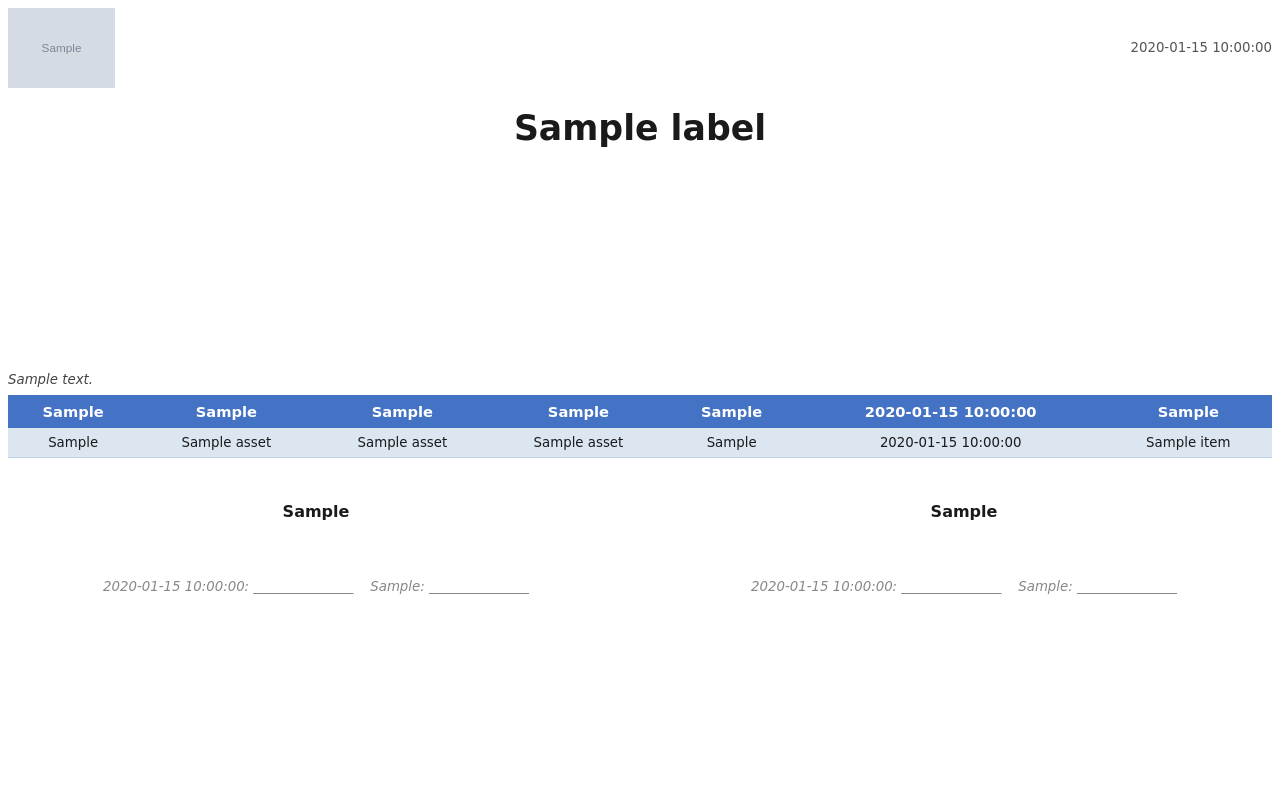
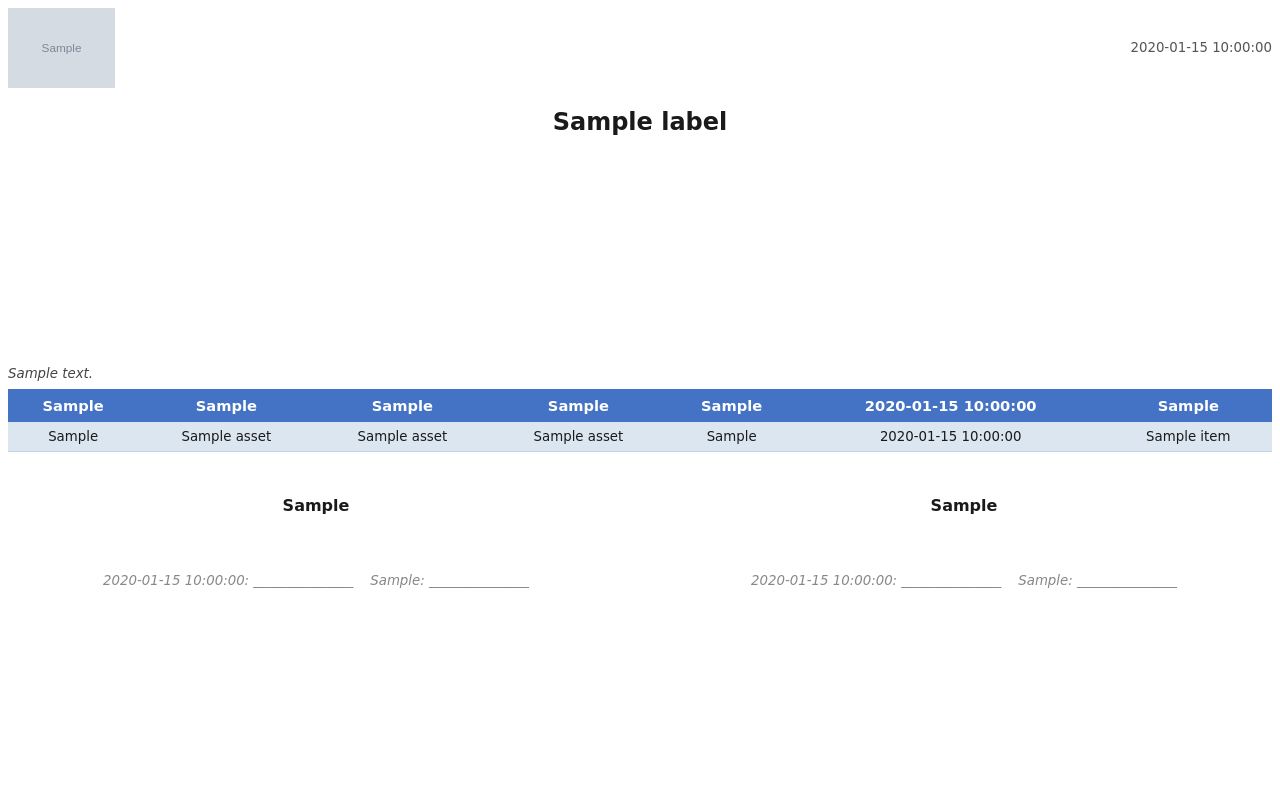
Before and after one commit to ValienteTechnologies/snipe-signature, a FastAPI app: template app/templates/documents/eve/return.html in a window 1280 px wide. Run offline with FastAPI, Linux system fonts and the light colour scheme; the template is opened without the code that fills it: most values are stand-ins (such as "Sample title", 1, 10 or a date in 2020); grey boxes marked "Sample" are stand-in pictures; parts of the project's set-up code (start-up, migrations or seed data) failed here and were passed over.

Commit message:
style: adjust font sizes across document templates for improved typography

```diff
--- a/app/templates/documents/_base.html
+++ b/app/templates/documents/_base.html
@@ -9,7 +9,7 @@
     {% if footer_text %}
     @bottom-center {
       content: "{{ footer_text }}";
-      font-size: 7pt;
+      font-size: 9pt;
       color: #888;
     }
     {% endif %}
--- a/app/templates/documents/eve/checkout.html
+++ b/app/templates/documents/eve/checkout.html
@@ -10,7 +10,7 @@
   .eve-date { font-size: 10pt; color: #555; }
   .eve-title {
     text-align: center;
-    font-size: 26pt;
+    font-size: 18pt;
     font-weight: bold;
     margin: 10px 0 6px;
   }
--- a/app/templates/documents/eve/return.html
+++ b/app/templates/documents/eve/return.html
@@ -10,7 +10,7 @@
   .eve-date { font-size: 10pt; color: #555; }
   .eve-title {
     text-align: center;
-    font-size: 26pt;
+    font-size: 18pt;
     font-weight: bold;
     margin: 10px 0 6px;
   }
--- a/app/templates/documents/uwagi/checkout.html
+++ b/app/templates/documents/uwagi/checkout.html
@@ -9,7 +9,7 @@
   }
   .header img { max-height: 80px; margin-right: 16px; }
   .header-text { flex: 1; }
-  .header-text h1 { margin: 0; font-size: 18pt; font-weight: bold; }
+  .header-text h1 { margin: 0; font-size: 14pt; font-weight: bold; }
   .header-text .subtitle { font-size: 10pt; color: #555; }
   .condition-note { font-size: 10pt; font-style: italic; color: #444; margin: 4px 0 8px; }
   table { width: 100%; border-collapse: collapse; margin-bottom: 16px; }
--- a/app/templates/documents/uwagi/return.html
+++ b/app/templates/documents/uwagi/return.html
@@ -9,7 +9,7 @@
   }
   .header img { max-height: 80px; margin-right: 16px; }
   .header-text { flex: 1; }
-  .header-text h1 { margin: 0; font-size: 18pt; font-weight: bold; }
+  .header-text h1 { margin: 0; font-size: 14pt; font-weight: bold; }
   .header-text .subtitle { font-size: 10pt; color: #555; }
   .condition-note { font-size: 10pt; font-style: italic; color: #444; margin: 4px 0 8px; }
   table { width: 100%; border-collapse: collapse; margin-bottom: 16px; }
```
